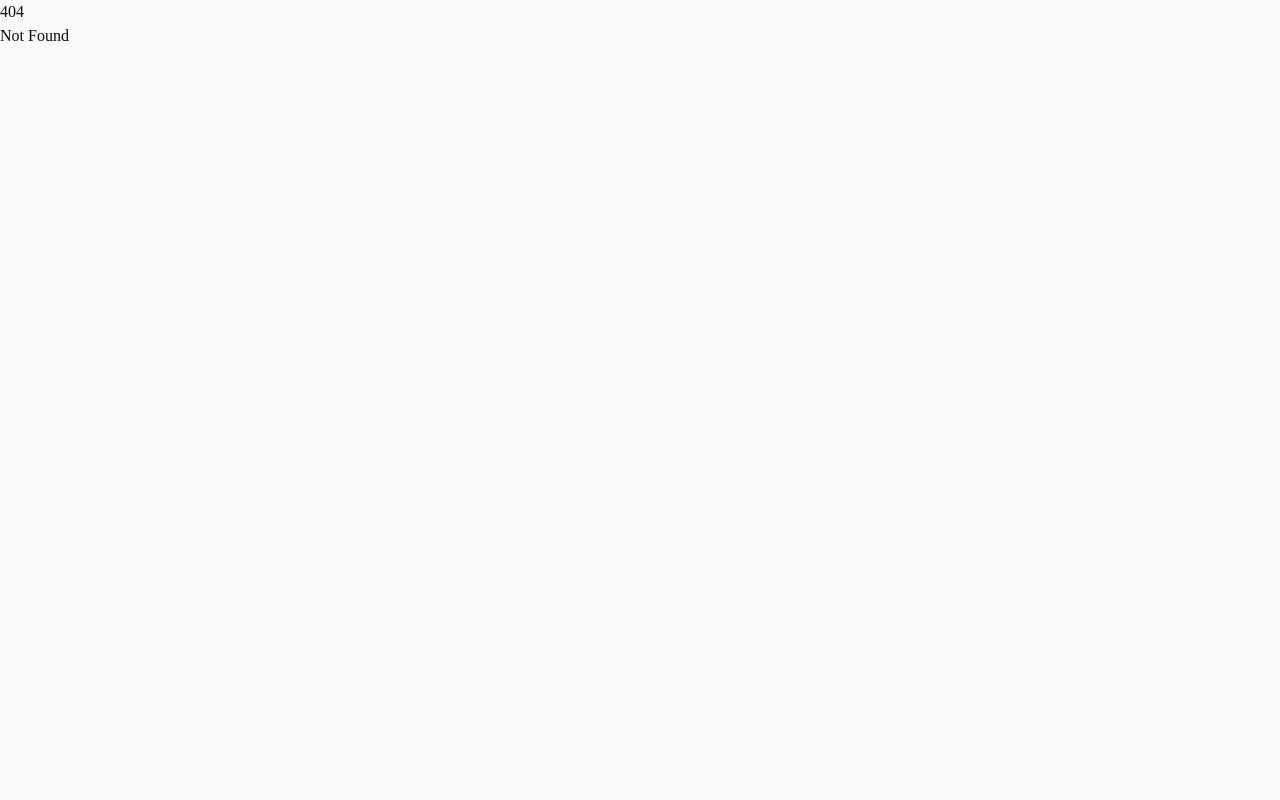
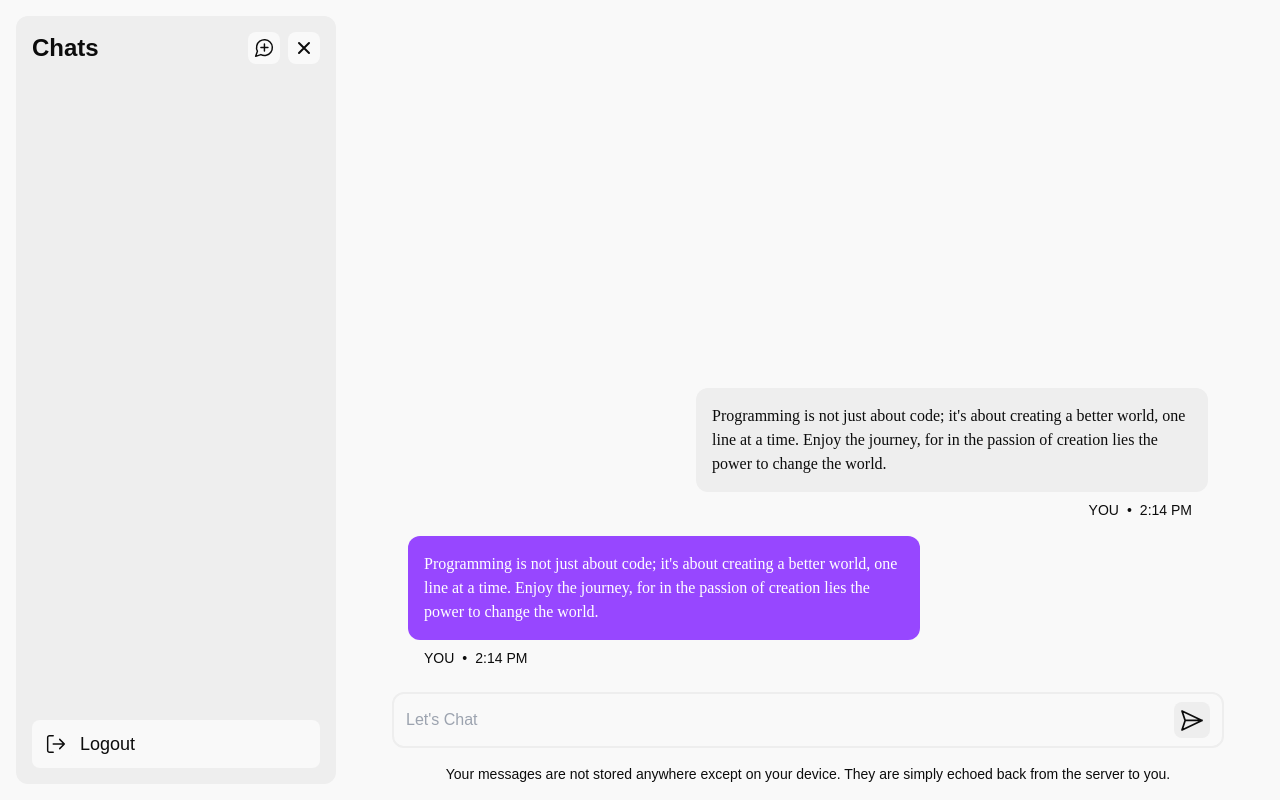
Before and after one commit to AdityaMotale/echo, a SvelteKit app: page /chat/1 in a window 1280 px wide. Before the commit this address had no page. Built offline with nearby package versions, Linux system fonts and the light colour scheme.

Commit message:
completed the menu section w/ local storage

```diff
--- /dev/null
+++ b/src/lib/core/chat_store.ts
@@ -0,0 +1,32 @@
+import { writable } from 'svelte/store';
+import type { Chat } from './types';
+
+function createChatsList() {
+	const isBrowser = typeof window !== 'undefined';
+	const key = 'chatsList';
+
+	const initialValue = isBrowser ? JSON.parse(localStorage.getItem(key) || '[]') : [];
+	const { subscribe, set, update } = writable(initialValue);
+
+	return {
+		subscribe,
+		add: (item: Chat) =>
+			update((items) => {
+				const newItems = [...items, item];
+				if (isBrowser) localStorage.setItem(key, JSON.stringify(newItems));
+				return newItems;
+			}),
+		remove: (item: Chat) =>
+			update((items) => {
+				const newItems = items.filter((i: Chat) => i.id !== item.id);
+				if (isBrowser) localStorage.setItem(key, JSON.stringify(newItems));
+				return newItems;
+			}),
+		set: (item: Chat) => {
+			if (isBrowser) localStorage.setItem(key, JSON.stringify(item));
+			set(item);
+		}
+	};
+}
+
+export const chatsList = createChatsList();
--- /dev/null
+++ b/src/lib/core/types.ts
@@ -0,0 +1,15 @@
+export interface Chat {
+	id: number;
+}
+
+export enum UserRole {
+	SYSTEM,
+	HUMAN
+}
+
+export interface ChatDetails {
+	id: number;
+	role: UserRole;
+	message: string;
+	next: ChatDetails | null;
+}
--- a/src/routes/auth/+page.server.ts
+++ b/src/routes/auth/+page.server.ts
@@ -32,7 +32,8 @@ export const actions = {
 				path: '/',
 				httpOnly: true,
 				secure: true,
-				sameSite: 'strict'
+				sameSite: 'strict',
+				maxAge: 60 * 60 * 24 * 30 // 30 days
 			});
 
 			if (cookies.get('password')) {
--- a/src/routes/auth/login/+page.server.ts
+++ b/src/routes/auth/login/+page.server.ts
@@ -36,7 +36,8 @@ export const actions = {
 				path: '/',
 				httpOnly: false,
 				secure: true,
-				sameSite: 'strict'
+				sameSite: 'strict',
+				maxAge: 60 * 60 * 24 * 30 // 30 days
 			});
 
 			throw redirect(303, `/chat`);
--- a/src/routes/auth/signup/+page.server.ts
+++ b/src/routes/auth/signup/+page.server.ts
@@ -34,14 +34,16 @@ export const actions = {
 				path: '/',
 				httpOnly: true,
 				secure: true,
-				sameSite: 'strict'
+				sameSite: 'strict',
+				maxAge: 60 * 60 * 24 * 30 // 30 days
 			});
 
 			cookies.set('isLoggedIn', '1', {
 				path: '/',
 				httpOnly: false,
 				secure: true,
-				sameSite: 'strict'
+				sameSite: 'strict',
+				maxAge: 60 * 60 * 24 * 30 // 30 days
 			});
 
 			throw redirect(303, `/chat`);
--- a/src/routes/chat/+page.svelte
+++ b/src/routes/chat/+page.svelte
@@ -1,122 +1,52 @@
 <script lang="ts">
-	import Menu from './Menu.svelte';
-	import ChatIcon from '$lib/icons/chat.svg';
+	import { goto } from '$app/navigation';
+	import { chatsList } from '$lib/core/chat_store';
 	import { onMount } from 'svelte';
 
-	enum ChatRoles {
-		SYSTEM,
-		USER
-	}
+	onMount(() => {
+		const list = $chatsList;
 
-	interface Chat {
-		message: String;
-		role: ChatRoles;
-		id: number;
-	}
+		console.log({ list });
 
-	let chats: Chat[] = [
-		{
-			message:
-				"Programming is not just about code; it's about creating a better world, one line at a time. Enjoy the journey, for in the passion of creation lies the power to change the world.",
-			role: ChatRoles.USER,
-			id: Date.now()
-		},
-		{
-			message:
-				"Programming is not just about code; it's about creating a better world, one line at a time. Enjoy the journey, for in the passion of creation lies the power to change the world.",
-			role: ChatRoles.SYSTEM,
-			id: Date.now() + 1000
+		if (!list || list.length === 0) {
+			let id = Date.now();
+			chatsList.add({ id });
+
+			goto(`chat/${id}`);
+			return;
 		}
-	];
 
-	/**
-	 * Extract time from epoch created by `Date.now()`
-	 *
-	 * @param {number} epoch created by `Date.now()`
-	 *
-	 * @returns {String} time formatted as HH:MM AM/PM
-	 */
-	function extractTimeFromEpoch(epoch: number): String {
-		const date = new Date(epoch);
-
-		let hours = date.getHours();
-		const minutes = date.getMinutes();
-
-		const amPm = hours >= 12 ? 'PM' : 'AM';
-
-		hours = hours % 12;
-		hours = hours ? hours : 12; // the hour '0' should be '12'
-
-		const minutesStr = minutes < 10 ? '0' + minutes : minutes;
-
-		const formattedTime = `${hours}:${minutesStr} ${amPm}`;
-
-		return formattedTime;
-	}
-
-	onMount(() => {
-		chats = chats.reverse();
+		goto(`chat/${list[0].id}`);
 	});
 </script>
 
-<section class="w-full h-full flex p-4 gap-4 relative">
-	<Menu />
-	<div class="w-full md:px-10 flex flex-col justify-end gap-4">
-		<!-- Chats in the chat section -->
-		<section class="grow flex flex-col-reverse justify-start overflow-y-scroll">
-			<div class="h-full w-full flex flex-col-reverse gap-4 px-4 py-2">
-				{#each chats as chat}
-					{#if chat.role == ChatRoles.USER}
-						<div class="flex w-full justify-end">
-							<div class="flex flex-col items-end justify-start max-w-lg gap-2">
-								<div class="bg-secBg w-fit p-4 rounded-xl">
-									<p>{chat.message}</p>
-								</div>
-								<div class="flex items-center mx-4 gap-2">
-									<p class="font-sans text-sm text-center font-light">YOU</p>
-									<p class="font-sans text-sm text-center font-light">•</p>
-									<p class="font-sans text-sm text-center font-light">
-										{extractTimeFromEpoch(chat.id)}
-									</p>
-								</div>
-							</div>
-						</div>
-					{:else}
-						<div class="flex w-full items-center">
-							<div class="flex flex-col items-start max-w-lg gap-2">
-								<div class="bg-accent text-white w-fit p-4 rounded-xl">
-									<p>{chat.message}</p>
-								</div>
-								<div class="flex items-center mx-4 gap-2">
-									<p class="font-sans text-sm text-center font-light">YOU</p>
-									<p class="font-sans text-sm text-center font-light">•</p>
-									<p class="font-sans text-sm text-center font-light">
-										{extractTimeFromEpoch(chat.id)}
-									</p>
-								</div>
-							</div>
-						</div>
-					{/if}
-				{/each}
-			</div>
-		</section>
+<svelte:head>
+	<title>echo</title>
+	<meta name="description" content="Chat app that echos your inner voice" />
+</svelte:head>
 
-		<!-- User Input Field for chats -->
-		<div
-			class="w-full border-2 border-border rounded-xl py-2 px-3 flex items-center justify-between"
-		>
-			<input
-				type="text"
-				placeholder="Let's Chat"
-				class="font-medium grow bg-transparent font-sans border-none outline-none"
-			/>
-			<button class="p-1.5 rounded-lg bg-secBg" on:click={() => {}}>
-				<img src={ChatIcon} alt="Chat Icon" width="24px" height="24px" />
-			</button>
-		</div>
-		<p class="w-full font-sans text-sm text-center font-light">
-			Your messages are not stored anywhere except on your device. They are simply echoed back from
-			the server to you.
-		</p>
-	</div>
+<section class="w-full h-screen flex items-center justify-center">
+	<h1 class="text-accent font-display font-bold md:text-7xl text-4xl">echo</h1>
 </section>
+
+<style>
+	@keyframes bounce-scale {
+		0%,
+		20%,
+		50%,
+		80%,
+		100% {
+			transform: translateY(0) scale(1);
+		}
+		40% {
+			transform: translateY(-30px) scale(0.8);
+		}
+		60% {
+			transform: translateY(-15px) scale(1.2);
+		}
+	}
+
+	h1 {
+		animation: bounce-scale 3s ease-in-out 1;
+	}
+</style>
--- /dev/null
+++ b/src/routes/chat/Chats.svelte
@@ -0,0 +1,108 @@
+<script lang="ts">
+	import ChatIcon from '$lib/icons/chat.svg';
+	import { UserRole, type ChatDetails } from '$lib/core/types';
+	import { onMount } from 'svelte';
+
+	let chats: ChatDetails[] = [
+		{
+			id: Date.now(),
+			message:
+				"Programming is not just about code; it's about creating a better world, one line at a time. Enjoy the journey, for in the passion of creation lies the power to change the world.",
+			role: UserRole.HUMAN,
+			next: null
+		},
+		{
+			id: Date.now() + 4000,
+			message:
+				"Programming is not just about code; it's about creating a better world, one line at a time. Enjoy the journey, for in the passion of creation lies the power to change the world.",
+			role: UserRole.SYSTEM,
+			next: null
+		}
+	];
+
+	/**
+	 * Extract time from epoch created by `Date.now()`
+	 *
+	 * @param {number} epoch created by `Date.now()`
+	 *
+	 * @returns {String} time formatted as HH:MM AM/PM
+	 */
+	function extractTimeFromEpoch(epoch: number): String {
+		const date = new Date(epoch);
+
+		let hours = date.getHours();
+		const minutes = date.getMinutes();
+
+		const amPm = hours >= 12 ? 'PM' : 'AM';
+
+		hours = hours % 12;
+		hours = hours ? hours : 12; // the hour '0' should be '12'
+
+		const minutesStr = minutes < 10 ? '0' + minutes : minutes;
+
+		const formattedTime = `${hours}:${minutesStr} ${amPm}`;
+
+		return formattedTime;
+	}
+
+	onMount(() => {
+		chats = chats.reverse();
+	});
+</script>
+
+<div class="w-full md:px-10 flex flex-col justify-end gap-4">
+	<!-- Chats in the chat section -->
+	<section class="grow flex flex-col-reverse justify-start overflow-y-scroll">
+		<div class="h-full w-full flex flex-col-reverse gap-4 px-4 py-2">
+			{#each chats as chat}
+				{#if chat.role == UserRole.HUMAN}
+					<div class="flex w-full justify-end">
+						<div class="flex flex-col items-end justify-start max-w-lg gap-2">
+							<div class="bg-secBg w-fit p-4 rounded-xl">
+								<p>{chat.message}</p>
+							</div>
+							<div class="flex items-center mx-4 gap-2">
+								<p class="font-sans text-sm text-center font-light">YOU</p>
+								<p class="font-sans text-sm text-center font-light">•</p>
+								<p class="font-sans text-sm text-center font-light">
+									{extractTimeFromEpoch(chat.id)}
+								</p>
+							</div>
+						</div>
+					</div>
+				{:else}
+					<div class="flex w-full items-center">
+						<div class="flex flex-col items-start max-w-lg gap-2">
+							<div class="bg-accent text-white w-fit p-4 rounded-xl">
+								<p>{chat.message}</p>
+							</div>
+							<div class="flex items-center mx-4 gap-2">
+								<p class="font-sans text-sm text-center font-light">YOU</p>
+								<p class="font-sans text-sm text-center font-light">•</p>
+								<p class="font-sans text-sm text-center font-light">
+									{extractTimeFromEpoch(chat.id)}
+								</p>
+							</div>
+						</div>
+					</div>
+				{/if}
+			{/each}
+		</div>
+	</section>
+
+	<!-- User Input Field for chats -->
+	<div class="w-full border-2 border-border rounded-xl py-2 px-3 flex items-center justify-between">
+		<input
+			type="text"
+			placeholder="Let's Chat"
+			class="font-medium grow bg-transparent font-sans border-none outline-none"
+		/>
+		<button class="p-1.5 rounded-lg bg-secBg" on:click={() => {}}>
+			<img src={ChatIcon} alt="Chat Icon" width="24px" height="24px" />
+		</button>
+	</div>
+	<p class="w-full font-sans text-sm text-center font-light">
+		Your messages are not stored anywhere except on your device. They are simply echoed back from
+		the server to you.
+	</p>
+</div>
--- a/src/routes/chat/Menu.svelte
+++ b/src/routes/chat/Menu.svelte
@@ -4,10 +4,10 @@
 	import NewChatIcon from '$lib/icons/new_chat.svg';
 	import LogoutIcon from '$lib/icons/logout.svg';
 	import TrashIcon from '$lib/icons/trash.svg';
+	import { chatsList } from '$lib/core/chat_store';
+	import { goto } from '$app/navigation';
 
 	let isMenuOpen = true;
-
-	let chats: string[] = ['Session#01', 'Session#02', 'Session#03', 'Session#04', 'Session#05'];
 </script>
 
 {#if isMenuOpen}
@@ -20,7 +20,16 @@
 		<div class="w-full flex items-center justify-start gap-2">
 			<h2 class="font-display font-semibold text-2xl">Chats</h2>
 			<div class="grow" />
-			<button class="bg-bg p-1.5 rounded-lg" on:click={() => {}}>
+			<button
+				class="bg-bg p-1.5 rounded-lg"
+				on:click={() => {
+					let id = Date.now();
+					chatsList.add({
+						id: id
+					});
+					goto(`/chat/${id}`);
+				}}
+			>
 				<img src={NewChatIcon} alt="New Chat Icon" width="20px" height="20px" />
 			</button>
 			<button
@@ -34,12 +43,23 @@
 		</div>
 
 		<!-- Chats -->
-		<section class={`grow my-7 ${chats.length >= 10 ? 'overflow-y-scroll' : ''}`}>
+		<section class={`grow my-7 ${$chatsList.length >= 10 ? 'overflow-y-scroll' : ''}`}>
 			<div class="flex flex-col gap-2.5">
-				{#each chats as chat}
-					<button class="hover:bg-bg flex items-center justify-between p-2 rounded-lg w-full">
-						<p class="font-sans font-normal text-base">{chat}</p>
-						<button class="hover:bg-secBg p-1 rounded-lg">
+				{#each $chatsList as chat}
+					<button
+						class="hover:bg-bg flex items-center justify-between p-2 rounded-lg w-full"
+						on:click={() => {
+							goto(`/chat/${chat.id}`);
+						}}
+					>
+						<p class="font-sans font-normal text-base">{chat.id}</p>
+						<button
+							class="hover:bg-secBg p-1 rounded-lg"
+							on:click={() => {
+								chatsList.remove(chat);
+								goto('/chat/');
+							}}
+						>
 							<img src={TrashIcon} alt="Trash Icon" width="16px" height="16px" />
 						</button>
 					</button>
--- /dev/null
+++ b/src/routes/chat/[slug]/+page.svelte
@@ -0,0 +1,16 @@
+<script lang="ts">
+	import Chats from '../Chats.svelte';
+	import Menu from '../Menu.svelte';
+
+	export let data: PageData;
+</script>
+
+<svelte:head>
+	<title>Chat w/ echo</title>
+	<meta name="description" content="Chat app that echos your inner voice" />
+</svelte:head>
+
+<section class="w-full h-full flex p-4 gap-4 relative">
+	<Menu />
+	<Chats />
+</section>
--- /dev/null
+++ b/src/routes/chat/[slug]/+page.ts
@@ -0,0 +1,6 @@
+import type { PageLoad } from './$types';
+export const csr = true;
+
+export const load: PageLoad = ({ params }) => {
+	return { id: params.slug };
+};
```
